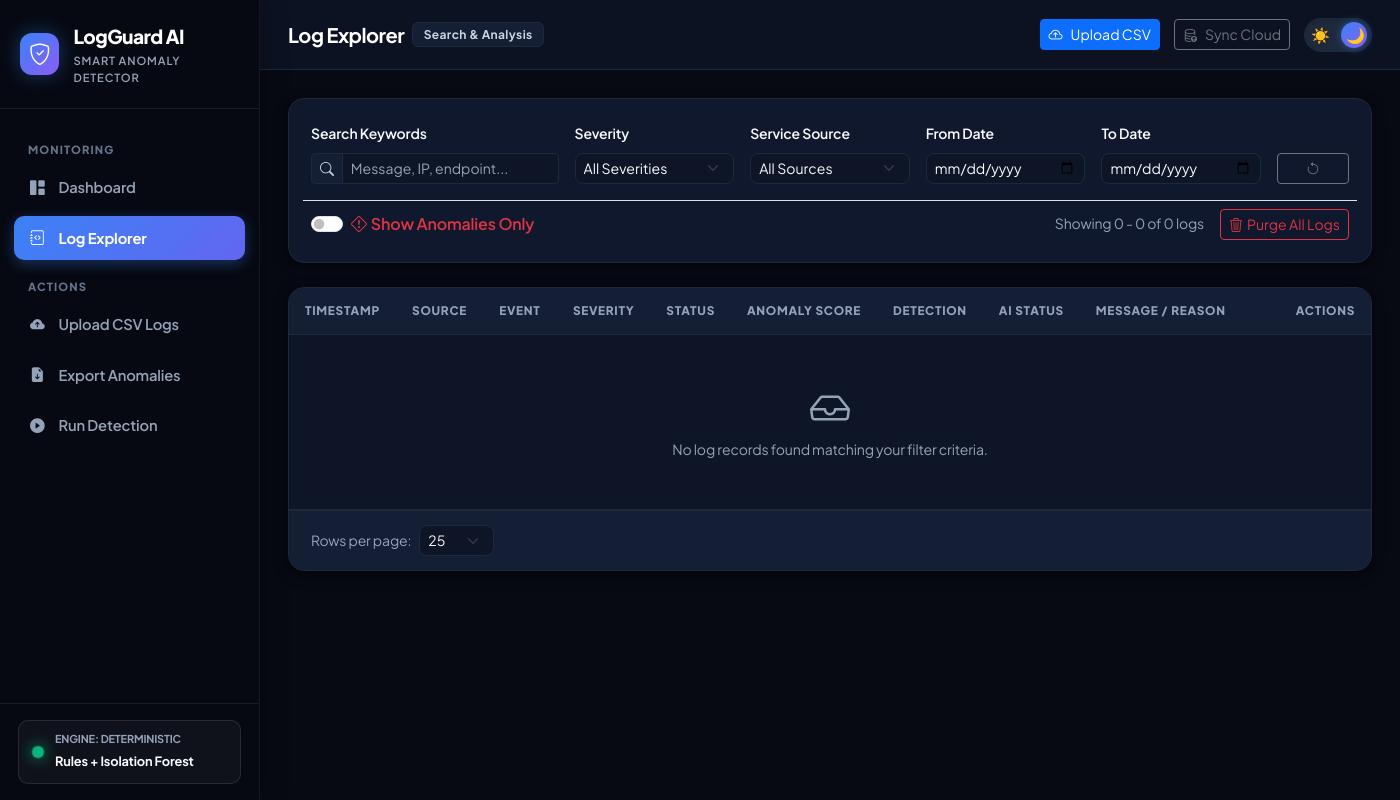
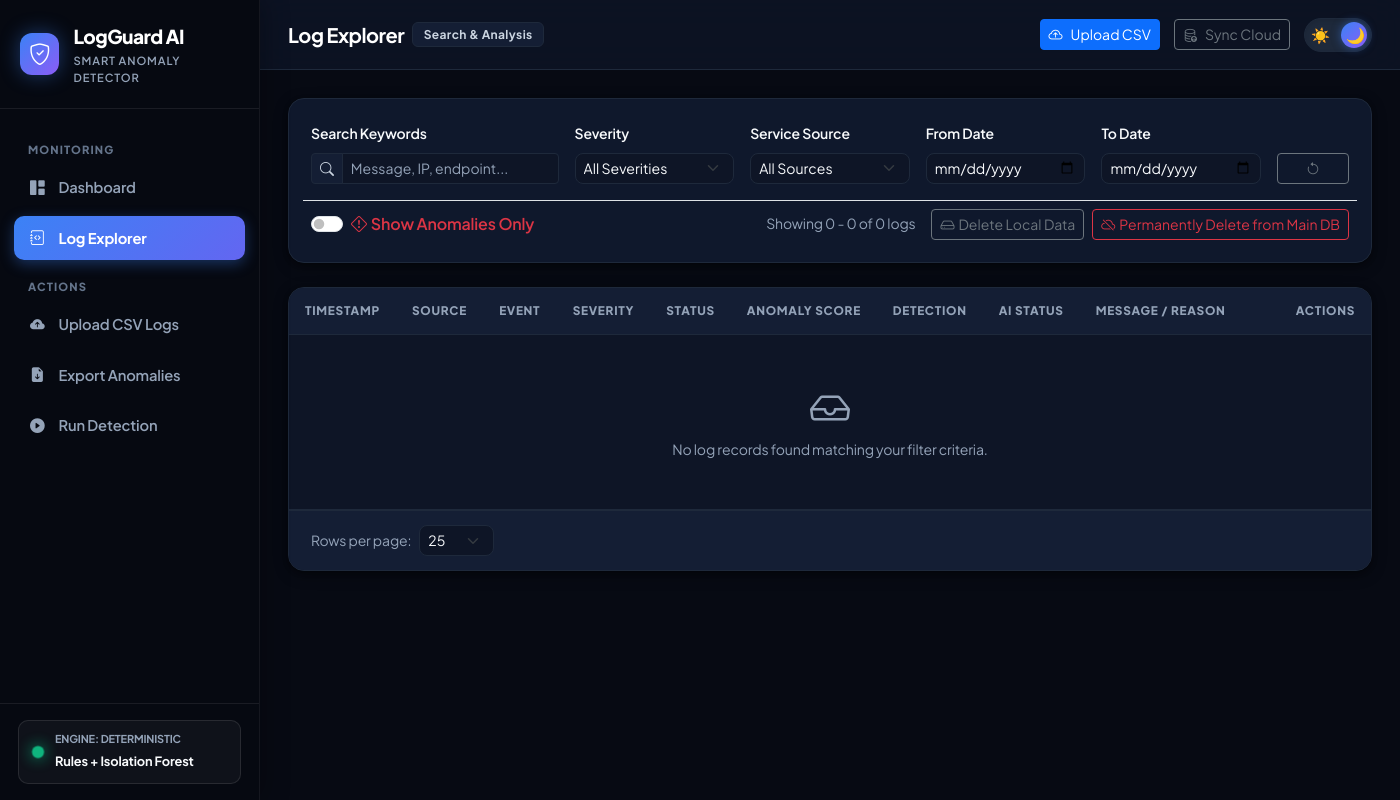
Before and after one commit to PARAMSHETH8889/Smart-Log-Analyzer, a Flask app: page /logs in a window 1400 px wide. Run offline with Flask 3, Linux system fonts and the light colour scheme; data that the repository does not hold is empty; some libraries are stand-ins or nearby versions.

Commit message:
Separate Delete Local and Permanently Delete from Main DB buttons with dedicated Supabase warning dialog

```diff
--- a/static/js/app.js
+++ b/static/js/app.js
@@ -133,60 +133,56 @@ window.LogApp = (function () {
     }
 
     // =========================================================================
-    // 2b. Global Delete Confirmation Modal Handler
+    // 2b. Main Database (Supabase) Permanent Deletion Warning Modal Handler
     // =========================================================================
-    let activeDeleteCallback = null;
+    let activeMainDbDeleteCallback = null;
 
-    function showDeleteConfirmationModal({ targetDesc, onConfirm }) {
-        const modalEl = document.getElementById('deleteConfirmModal');
-        const descEl = document.getElementById('deleteModalTargetDesc');
-        const radioLocal = document.getElementById('deleteScopeLocal');
+    function showMainDbDeleteModal({ targetText, warningStatement, onConfirm }) {
+        const modalEl = document.getElementById('mainDbDeleteModal');
+        const targetEl = document.getElementById('mainDbTargetText');
+        const warnEl = document.getElementById('mainDbWarningStatement');
 
         if (!modalEl) {
-            // Fallback if modal not present
-            if (confirm(targetDesc || 'Are you sure you want to delete this data?')) {
-                onConfirm(false);
+            if (confirm(`⚠️ WARNING: Permanently delete ${targetText} from MAIN DATABASE (Supabase) and local storage? This action cannot be recovered.`)) {
+                onConfirm();
             }
             return;
         }
 
-        if (descEl && targetDesc) descEl.textContent = targetDesc;
-        if (radioLocal) radioLocal.checked = true; // Default to safe local deletion
+        if (targetEl && targetText) targetEl.textContent = targetText;
+        if (warnEl && warningStatement) warnEl.innerHTML = warningStatement;
 
-        activeDeleteCallback = onConfirm;
+        activeMainDbDeleteCallback = onConfirm;
         const modal = bootstrap.Modal.getOrCreateInstance(modalEl);
         modal.show();
     }
 
     // Initialize modal confirm button listener once
     document.addEventListener('DOMContentLoaded', () => {
-        const confirmDeleteBtn = document.getElementById('btnConfirmDeleteModal');
-        if (confirmDeleteBtn) {
-            confirmDeleteBtn.addEventListener('click', async () => {
-                const scope = document.querySelector('input[name="deleteScopeRadio"]:checked')?.value || 'local';
-                const purgeSupabase = (scope === 'supabase');
-
-                const spinner = document.getElementById('deleteModalSpinner');
-                const icon = document.getElementById('deleteModalIcon');
-                const modalEl = document.getElementById('deleteConfirmModal');
+        const confirmBtn = document.getElementById('btnConfirmMainDbDelete');
+        if (confirmBtn) {
+            confirmBtn.addEventListener('click', async () => {
+                const spinner = document.getElementById('mainDbDeleteSpinner');
+                const icon = document.getElementById('mainDbDeleteIcon');
+                const modalEl = document.getElementById('mainDbDeleteModal');
                 const modal = modalEl ? bootstrap.Modal.getInstance(modalEl) : null;
 
-                confirmDeleteBtn.disabled = true;
+                confirmBtn.disabled = true;
                 if (spinner) spinner.classList.remove('d-none');
                 if (icon) icon.classList.add('d-none');
 
                 try {
-                    if (activeDeleteCallback) {
-                        await activeDeleteCallback(purgeSupabase);
+                    if (activeMainDbDeleteCallback) {
+                        await activeMainDbDeleteCallback();
                     }
                     if (modal) modal.hide();
                 } catch (err) {
-                    showToast(`Deletion error: ${err.message}`, 'danger');
+                    showToast(`Deletion failed: ${err.message}`, 'danger');
                 } finally {
-                    confirmDeleteBtn.disabled = false;
+                    confirmBtn.disabled = false;
                     if (spinner) spinner.classList.add('d-none');
                     if (icon) icon.classList.remove('d-none');
-                    activeDeleteCallback = null;
+                    activeMainDbDeleteCallback = null;
                 }
             });
         }
@@ -693,22 +689,49 @@ window.LogApp = (function () {
             });
         }
 
-        if (clearAllBtn) {
-            clearAllBtn.addEventListener('click', () => {
-                showDeleteConfirmationModal({
-                    targetDesc: 'Are you sure you want to purge ALL logs across the system? Choose whether to delete from local cache only or permanently wipe from Supabase cloud database as well.',
-                    onConfirm: async (purgeSupabase) => {
+        const clearLocalBtn = document.getElementById('btnClearLocalLogs');
+        const purgeMainBtn = document.getElementById('btnPurgeMainDB');
+
+        if (clearLocalBtn) {
+            clearLocalBtn.addEventListener('click', async () => {
+                if (confirm('Delete all log data from LOCAL storage/database? (Your Main Supabase Cloud Database will NOT be affected)')) {
+                    try {
                         const res = await fetch('/api/logs/batch-delete', {
                             method: 'POST',
                             headers: { 'Content-Type': 'application/json' },
-                            body: JSON.stringify({ clear_all: true, purge_supabase: purgeSupabase })
+                            body: JSON.stringify({ clear_all: true, purge_supabase: false })
                         });
                         const data = await res.json();
                         if (data.success) {
                             showToast(data.message, 'success');
                             fetchLogs();
                         } else {
-                            showToast(data.message || 'Failed to clear logs.', 'danger');
+                            showToast(data.message || 'Failed to clear local logs.', 'danger');
+                        }
+                    } catch (err) {
+                        showToast('Failed to clear local logs.', 'danger');
+                    }
+                }
+            });
+        }
+
+        if (purgeMainBtn) {
+            purgeMainBtn.addEventListener('click', () => {
+                showMainDbDeleteModal({
+                    targetText: 'ALL RECORDS in Main Database & Local Storage',
+                    warningStatement: 'This action will permanently delete <strong>ALL LOGS, ANOMALIES, AND AI ANALYSES</strong> from your <strong>MAIN DATABASE (SUPABASE CLOUD)</strong> and local database.',
+                    onConfirm: async () => {
+                        const res = await fetch('/api/logs/batch-delete', {
+                            method: 'POST',
+                            headers: { 'Content-Type': 'application/json' },
+                            body: JSON.stringify({ clear_all: true, purge_supabase: true })
+                        });
+                        const data = await res.json();
+                        if (data.success) {
+                            showToast(data.message, 'success');
+                            fetchLogs();
+                        } else {
+                            showToast(data.message || 'Failed to purge main database.', 'danger');
                         }
                     }
                 });
@@ -802,8 +825,11 @@ window.LogApp = (function () {
                             <a href="/logs/${log.id}" class="btn btn-xs btn-outline-primary btn-sm me-1" title="Inspect Log & AI Explanation">
                                 <i class="bi bi-eye"></i>
                             </a>
-                            <button class="btn btn-xs btn-outline-danger btn-sm btn-delete-log" data-log-id="${log.id}" title="Delete Record">
+                            <button class="btn btn-xs btn-outline-secondary btn-sm btn-delete-local me-1" data-log-id="${log.id}" title="Delete from Local Database only">
                                 <i class="bi bi-trash"></i>
+                            </button>
+                            <button class="btn btn-xs btn-outline-danger btn-sm btn-delete-main" data-log-id="${log.id}" title="Permanently Delete from Main Database (Supabase Cloud)">
+                                <i class="bi bi-cloud-slash"></i>
                             </button>
                         </td>
                     </tr>
@@ -813,20 +839,42 @@ window.LogApp = (function () {
             tbody.innerHTML = rowsHtml;
             renderPagination(data.pages, data.page);
 
-            // Bind delete single log buttons with modal confirmation
-            document.querySelectorAll('.btn-delete-log').forEach(btn => {
-                btn.addEventListener('click', () => {
+            // 1. Bind Delete Local buttons (deletes from local SQLite only)
+            document.querySelectorAll('.btn-delete-local').forEach(btn => {
+                btn.addEventListener('click', async () => {
                     const id = btn.getAttribute('data-log-id');
-                    showDeleteConfirmationModal({
-                        targetDesc: `Are you sure you want to delete log record #${id}? Choose whether to remove from local database only or permanently purge from Supabase cloud database.`,
-                        onConfirm: async (purgeSupabase) => {
-                            const delRes = await fetch(`/api/logs/${id}?purge_supabase=${purgeSupabase}`, { method: 'DELETE' });
+                    if (confirm(`Delete log #${id} from LOCAL database only? (Supabase cloud database will remain untouched)`)) {
+                        try {
+                            const delRes = await fetch(`/api/logs/${id}?purge_supabase=false`, { method: 'DELETE' });
                             const delData = await delRes.json();
                             if (delData.success) {
                                 showToast(delData.message, 'success');
                                 fetchLogs();
                             } else {
-                                showToast(delData.message || 'Failed to delete log.', 'danger');
+                                showToast(delData.message || 'Failed to delete log locally.', 'danger');
+                            }
+                        } catch (e) {
+                            showToast('Failed to delete log.', 'danger');
+                        }
+                    }
+                });
+            });
+
+            // 2. Bind Permanently Delete from Main Database (Supabase Cloud + Local)
+            document.querySelectorAll('.btn-delete-main').forEach(btn => {
+                btn.addEventListener('click', () => {
+                    const id = btn.getAttribute('data-log-id');
+                    showMainDbDeleteModal({
+                        targetText: `Log Record #${id}`,
+                        warningStatement: `This action will permanently delete Log #${id} from your <strong>MAIN SUPABASE DATABASE</strong> and local storage.`,
+                        onConfirm: async () => {
+                            const delRes = await fetch(`/api/logs/${id}?purge_supabase=true`, { method: 'DELETE' });
+                            const delData = await delRes.json();
+                            if (delData.success) {
+                                showToast(delData.message, 'success');
+                                fetchLogs();
+                            } else {
+                                showToast(delData.message || 'Failed to delete log from main database.', 'danger');
                             }
                         }
                     });
@@ -900,21 +948,45 @@ window.LogApp = (function () {
     // =========================================================================
     function initLogDetail() {
         const aiBtn = document.getElementById('btnGenerateAI');
-        const deleteBtn = document.getElementById('btnDeleteCurrentLog');
+        const deleteLocalBtn = document.getElementById('btnDeleteLocal');
+        const deleteMainBtn = document.getElementById('btnDeleteMainDB');
 
-        if (deleteBtn) {
-            deleteBtn.addEventListener('click', () => {
-                const logId = deleteBtn.getAttribute('data-log-id');
-                showDeleteConfirmationModal({
-                    targetDesc: `Are you sure you want to delete log inspection #${logId}? Choose whether to delete from local cache only or permanently purge from Supabase cloud database.`,
-                    onConfirm: async (purgeSupabase) => {
-                        const res = await fetch(`/api/logs/${logId}?purge_supabase=${purgeSupabase}`, { method: 'DELETE' });
+        // Button 1: Delete Local Only
+        if (deleteLocalBtn) {
+            deleteLocalBtn.addEventListener('click', async () => {
+                const logId = deleteLocalBtn.getAttribute('data-log-id');
+                if (confirm(`Delete log #${logId} from LOCAL storage/database only? (Your Main Supabase Cloud Database will NOT be affected)`)) {
+                    try {
+                        const res = await fetch(`/api/logs/${logId}?purge_supabase=false`, { method: 'DELETE' });
                         const data = await res.json();
                         if (data.success) {
                             showToast(data.message, 'success');
                             setTimeout(() => window.location.href = '/logs', 800);
                         } else {
-                            showToast(data.message || 'Failed to delete log.', 'danger');
+                            showToast(data.message || 'Failed to delete log locally.', 'danger');
+                        }
+                    } catch (e) {
+                        showToast('Failed to delete log from local database.', 'danger');
+                    }
+                }
+            });
+        }
+
+        // Button 2: Permanently Delete from Main Database (Supabase + Local)
+        if (deleteMainBtn) {
+            deleteMainBtn.addEventListener('click', () => {
+                const logId = deleteMainBtn.getAttribute('data-log-id');
+                showMainDbDeleteModal({
+                    targetText: `Log Record #${logId}`,
+                    warningStatement: `This action will permanently delete Log #${logId} from your <strong>MAIN SUPABASE DATABASE</strong> and local storage.`,
+                    onConfirm: async () => {
+                        const res = await fetch(`/api/logs/${logId}?purge_supabase=true`, { method: 'DELETE' });
+                        const data = await res.json();
+                        if (data.success) {
+                            showToast(data.message, 'success');
+                            setTimeout(() => window.location.href = '/logs', 800);
+                        } else {
+                            showToast(data.message || 'Failed to delete log from main database.', 'danger');
                         }
                     }
                 });
--- a/templates/base.html
+++ b/templates/base.html
@@ -165,58 +165,47 @@
         </div>
     </div>
 
-    <!-- Global Delete Confirmation Modal with Supabase Option & Warning Sign -->
-    <div class="modal fade" id="deleteConfirmModal" tabindex="-1" aria-labelledby="deleteConfirmModalLabel" aria-hidden="true">
+    <!-- Dedicated Main Database (Supabase) Permanent Deletion Warning Modal -->
+    <div class="modal fade" id="mainDbDeleteModal" tabindex="-1" aria-labelledby="mainDbDeleteModalLabel" aria-hidden="true">
         <div class="modal-dialog modal-dialog-centered">
-            <div class="modal-content border-danger">
+            <div class="modal-content border-danger shadow-lg">
                 <div class="modal-header bg-danger text-white">
-                    <h5 class="modal-title d-flex align-items-center gap-2" id="deleteConfirmModalLabel">
-                        <i class="bi bi-exclamation-triangle-fill"></i>
-                        <span>Confirm Data Deletion</span>
+                    <h5 class="modal-title d-flex align-items-center gap-2" id="mainDbDeleteModalLabel">
+                        <i class="bi bi-exclamation-triangle-fill fs-5"></i>
+                        <span>Permanent Main Database Deletion</span>
                     </h5>
                     <button type="button" class="btn-close btn-close-white" data-bs-dismiss="modal" aria-label="Close"></button>
                 </div>
-                <div class="modal-body">
-                    <!-- Warning Notice -->
-                    <div class="alert alert-danger d-flex align-items-center gap-2 py-2 mb-3">
-                        <i class="bi bi-shield-slash fs-4 text-danger flex-shrink-0"></i>
-                        <div class="small">
-                            <strong>WARNING: Irreversible Action!</strong>
-                            <div>The selected data will be permanently destroyed and cannot be restored or recovered.</div>
+                <div class="modal-body p-4">
+                    <!-- Prominent Warning Sign & Statement -->
+                    <div class="text-center mb-3">
+                        <div class="display-3 text-danger mb-2">
+                            <i class="bi bi-exclamation-octagon-fill"></i>
                         </div>
+                        <h5 class="text-danger fw-bold mb-2">⚠️ WARNING: IRREVERSIBLE DELETION</h5>
+                        <p class="text-danger-emphasis fw-semibold small mb-0" id="mainDbWarningStatement">
+                            This action will permanently delete this record from the <strong>MAIN DATABASE (SUPABASE CLOUD)</strong> and local storage.
+                        </p>
                     </div>
 
-                    <p class="small text-body fw-semibold mb-3" id="deleteModalTargetDesc">
-                        Select how you would like to delete this data:
+                    <div class="alert alert-danger py-2 small mb-3 border-danger bg-danger-subtle text-danger-emphasis">
+                        <ul class="mb-0 ps-3">
+                            <li>The record will be permanently purged from Supabase table <code>smart Log analyser</code>.</li>
+                            <li>All linked records in <code>anomalies</code> and <code>ai_analysis</code> will be permanently destroyed.</li>
+                            <li><strong>This data CANNOT be recovered or restored after deletion.</strong></li>
+                        </ul>
+                    </div>
+
+                    <p class="small text-muted mb-0 text-center" id="mainDbTargetDetail">
+                        Target: <span id="mainDbTargetText" class="fw-bold text-body"></span>
                     </p>
-
-                    <!-- Deletion Scope Selector -->
-                    <div class="d-flex flex-column gap-2 mb-3">
-                        <!-- Option 1: Local Only -->
-                        <div class="form-check p-3 rounded border border-secondary-subtle bg-body-tertiary">
-                            <input class="form-check-input ms-0 me-2" type="radio" name="deleteScopeRadio" id="deleteScopeLocal" value="local" checked>
-                            <label class="form-check-label w-100 cursor-pointer" for="deleteScopeLocal">
-                                <strong class="d-block text-body"><i class="bi bi-hdd me-1 text-secondary"></i>Delete from Local Database Only</strong>
-                                <small class="text-muted d-block">Removes records from local SQLite cache. Main Supabase cloud database remains untouched.</small>
-                            </label>
-                        </div>
-
-                        <!-- Option 2: Local + Main Supabase Cloud -->
-                        <div class="form-check p-3 rounded border border-danger-subtle bg-danger-subtle bg-opacity-10">
-                            <input class="form-check-input ms-0 me-2 text-danger" type="radio" name="deleteScopeRadio" id="deleteScopeMain" value="supabase">
-                            <label class="form-check-label w-100 cursor-pointer" for="deleteScopeMain">
-                                <strong class="d-block text-danger"><i class="bi bi-cloud-slash me-1"></i>Permanently Delete from Main Database (Local + Supabase Cloud)</strong>
-                                <small class="text-danger-emphasis d-block">Permanently wipes records from both local SQLite AND your main Supabase cloud database tables (<code>smart Log analyser</code>, <code>anomalies</code>, <code>ai_analysis</code>).</small>
-                            </label>
-                        </div>
-                    </div>
                 </div>
-                <div class="modal-footer">
+                <div class="modal-footer bg-body-tertiary">
                     <button type="button" class="btn btn-outline-secondary" data-bs-dismiss="modal">Cancel</button>
-                    <button type="button" class="btn btn-danger d-inline-flex align-items-center gap-1" id="btnConfirmDeleteModal">
-                        <span class="spinner-border spinner-border-sm d-none" id="deleteModalSpinner"></span>
-                        <i class="bi bi-trash3-fill" id="deleteModalIcon"></i>
-                        <span id="deleteModalBtnText">Confirm Permanent Delete</span>
+                    <button type="button" class="btn btn-danger d-inline-flex align-items-center gap-1 fw-bold" id="btnConfirmMainDbDelete">
+                        <span class="spinner-border spinner-border-sm d-none" id="mainDbDeleteSpinner"></span>
+                        <i class="bi bi-cloud-slash-fill" id="mainDbDeleteIcon"></i>
+                        <span id="mainDbDeleteBtnText">Yes, Permanently Delete from Main DB</span>
                     </button>
                 </div>
             </div>
--- a/templates/logs.html
+++ b/templates/logs.html
@@ -75,10 +75,13 @@
                         </label>
                     </div>
 
-                    <div class="d-flex align-items-center gap-3">
-                        <span class="text-muted small" id="logsCountSummary">Showing 0 of 0 logs</span>
-                        <button type="button" class="btn btn-sm btn-outline-danger" id="btnClearAllLogs" title="Delete all logs from database">
-                            <i class="bi bi-trash3 me-1"></i>Purge All Logs
+                    <div class="d-flex align-items-center gap-2">
+                        <span class="text-muted small me-2" id="logsCountSummary">Showing 0 of 0 logs</span>
+                        <button type="button" class="btn btn-sm btn-outline-secondary" id="btnClearLocalLogs" title="Delete data from local storage/database only">
+                            <i class="bi bi-hdd me-1"></i>Delete Local Data
+                        </button>
+                        <button type="button" class="btn btn-sm btn-outline-danger" id="btnPurgeMainDB" title="Permanently delete all records from Main Supabase Cloud Database">
+                            <i class="bi bi-cloud-slash me-1"></i>Permanently Delete from Main DB
                         </button>
                     </div>
                 </div>
@@ -101,7 +104,7 @@
                         <th style="width: 90px;">Detection</th>
                         <th style="width: 90px;">AI Status</th>
                         <th style="min-width: 200px;">Message / Reason</th>
-                        <th style="width: 90px;" class="text-end">Actions</th>
+                        <th style="width: 120px;" class="text-end">Actions</th>
                     </tr>
                 </thead>
                 <tbody id="logsTableBody">
```
Also changed, not shown: templates/log_detail.html (+8 -3 lines).
